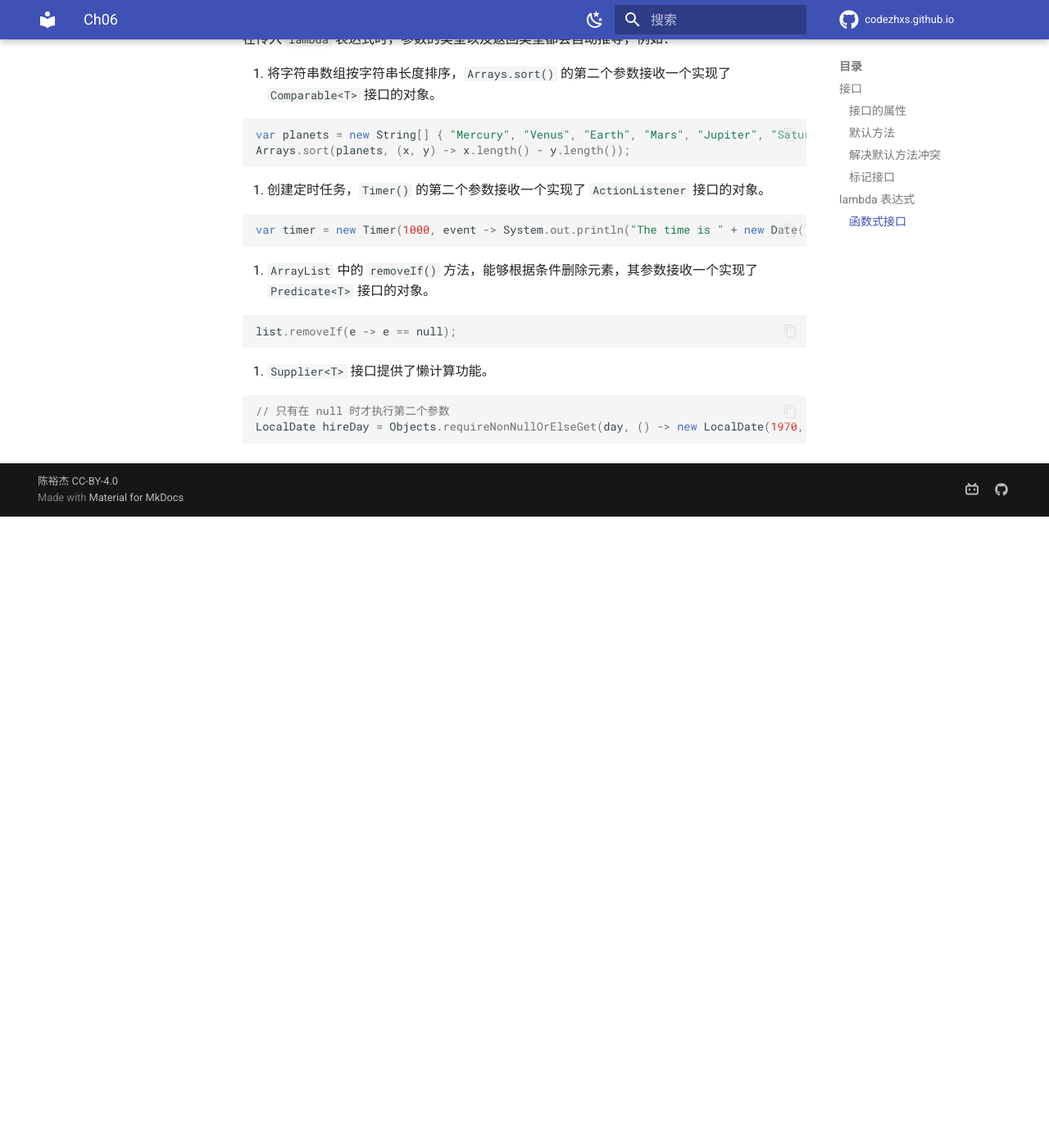
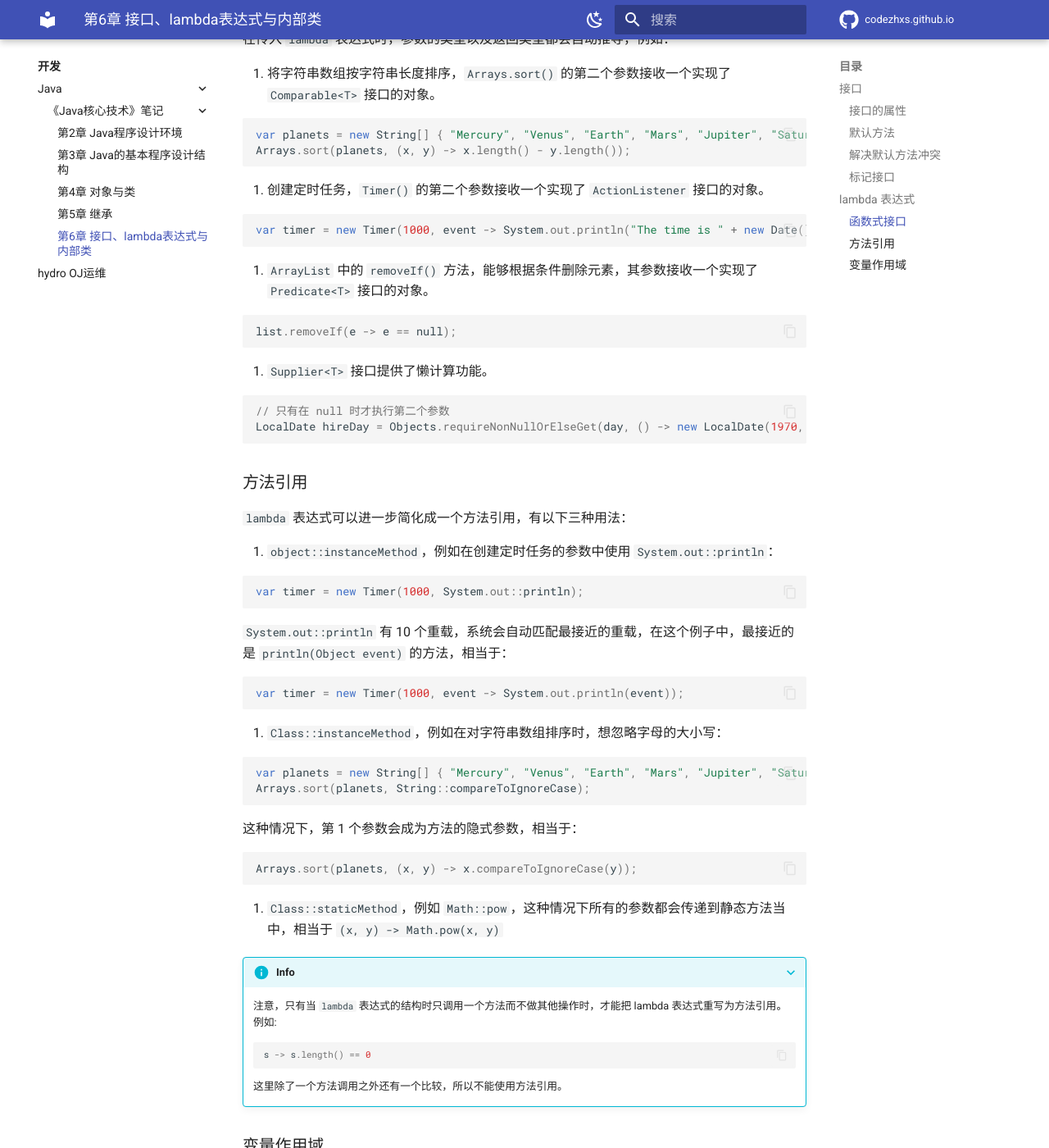
Before and after one commit to CodeZHXS/codezhxs.github.io, an MkDocs documentation site: the page built from docs/dev/java/CoreJava/ch06.md, in a window 1280 px wide and 1400 px high, scrolled down 2090 px. Shown: the whole window at 82% size. Built offline with MkDocs 1.6.1 and Material for MkDocs 9.7.7, drawn with Linux system fonts in a browser that asks for light colours; comment, search, counter and statistics services are not loaded; before the commit the page ends 2720 px from its top, so only the background shows below that; some of the changed text lies outside the part shown.

Commit message:
finish corejava_ch06

````diff
--- a/docs/dev/java/CoreJava/ch06.md
+++ b/docs/dev/java/CoreJava/ch06.md
@@ -99,3 +99,63 @@ list.removeIf(e -> e == null);
 // 只有在 null 时才执行第二个参数
 LocalDate hireDay = Objects.requireNonNullOrElseGet(day, () -> new LocalDate(1970, 1, 1));
 ```
+
+### 方法引用
+
+`lambda` 表达式可以进一步简化成一个方法引用，有以下三种用法：
+
+1. `object::instanceMethod`，例如在创建定时任务的参数中使用 `System.out::println`：
+
+```java
+var timer = new Timer(1000, System.out::println);
+```
+
+`System.out::println` 有 10 个重载，系统会自动匹配最接近的重载，在这个例子中，最接近的是 `println(Object event)` 的方法，相当于：
+
+```java
+var timer = new Timer(1000, event -> System.out.println(event));
+```
+
+2. `Class::instanceMethod`，例如在对字符串数组排序时，想忽略字母的大小写：
+
+```java
+var planets = new String[] { "Mercury", "Venus", "Earth", "Mars", "Jupiter", "Saturn", "Uranus", "Neptune" };
+Arrays.sort(planets, String::compareToIgnoreCase);
+```
+
+这种情况下，第 1 个参数会成为方法的隐式参数，相当于：
+
+```java
+Arrays.sort(planets, (x, y) -> x.compareToIgnoreCase(y));
+```
+
+3. `Class::staticMethod`，例如 `Math::pow`，这种情况下所有的参数都会传递到静态方法当中，相当于 `(x, y) -> Math.pow(x, y)`
+
+???+ info
+    注意，只有当 `lambda` 表达式的结构时只调用一个方法而不做其他操作时，才能把 lambda 表达式重写为方法引用。例如:
+    ```java
+    s -> s.length() == 0
+    ```
+    这里除了一个方法调用之外还有一个比较，所以不能使用方法引用。
+
+### 变量作用域
+
+- `lambda` 表达式可以自动捕获外围作用域的变量（不需要手动添加捕获）。
+- `lambda` 表达式只能引用不会改变的变量，被捕获的变量既不能在内部改变，也不能在外部改变，否则报错。
+- 在 `lambda` 表达式中声明与一个局部变量同名的参数或局部变量是不合法的。
+- 在 `lambda` 表达式中使用 `this` 关键字时，是指创建这个 `lambda` 表达式的方法的 `this` 参数。例如：
+
+```java
+public class Application {
+    public void init()
+    {
+        ActionListener liStener = event -> {
+            System.out.println(this.toString());
+            ......
+        };
+        ......
+    }
+}
+```
+
+表达式 `this .toString()` 会调用 `Application` 对象的 `toString` 方法，而不是 `ActionListener` 实例的方法。
--- a/mkdocs.yml
+++ b/mkdocs.yml
@@ -24,6 +24,7 @@ nav:
         - 第3章 Java的基本程序设计结构: dev/java/CoreJava/ch03.md
         - 第4章 对象与类: dev/java/CoreJava/ch04.md
         - 第5章 继承: dev/java/CoreJava/ch05.md
+        - 第6章 接口、lambda表达式与内部类: dev/java/CoreJava/ch06.md
     - hydro OJ运维: dev/myoj.md
   - 随笔:
     - essay/index.md
````
